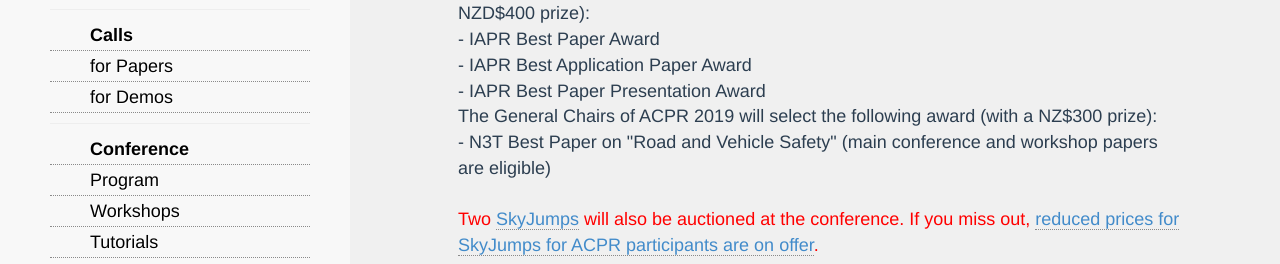
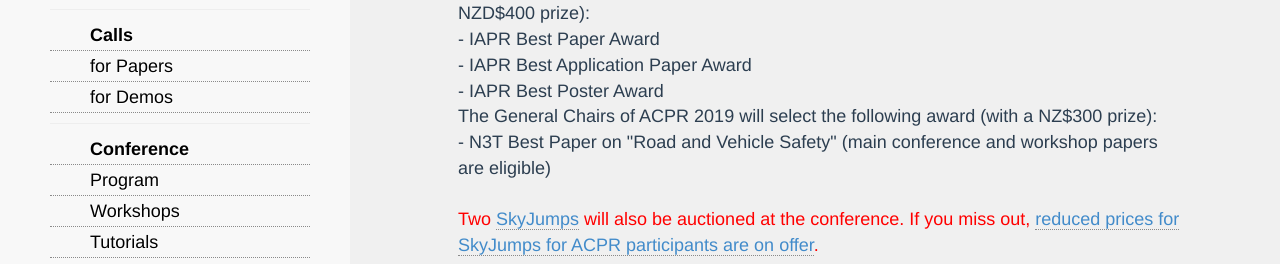
Before and after one commit to AndrewChenUoA/ACPR2019, a Jekyll site: the page built from index.html, in a window 1280 px wide and 900 px high, scrolled down 1983 px. Shown: the part 179-443 px from the top of the window. Built offline with Jekyll 4.4.1, drawn with Linux system fonts in a browser that asks for light colours; nearby versions of some CDN libraries; Markdown is read by kramdown in place of the engine named in the settings.

Commit message:
Update awards

```diff
--- a/index.html
+++ b/index.html
@@ -49,7 +49,7 @@
   The Program Chairs of ACPR 2019 will select the recipients of three awards (each with a NZD$400 prize):<br/>
   - IAPR Best Paper Award<br/>
   - IAPR Best Application Paper Award<br/>
-  - IAPR Best Paper Presentation Award<br/>
+  - IAPR Best Poster Award<br/>
   The General Chairs of ACPR 2019 will select the following award (with a NZ$300 prize):<br/>
   - N3T Best Paper on "Road and Vehicle Safety" (main conference and workshop papers are eligible)<br/><br/>
   <p style="color:red">Two <a href="https://www.bungy.co.nz/auckland/sky-tower/">SkyJumps</a> will also be auctioned at the conference. If you miss out, <a href="images/Bungy.pdf">reduced prices for SkyJumps for ACPR participants are on offer</a>.</p>
```
